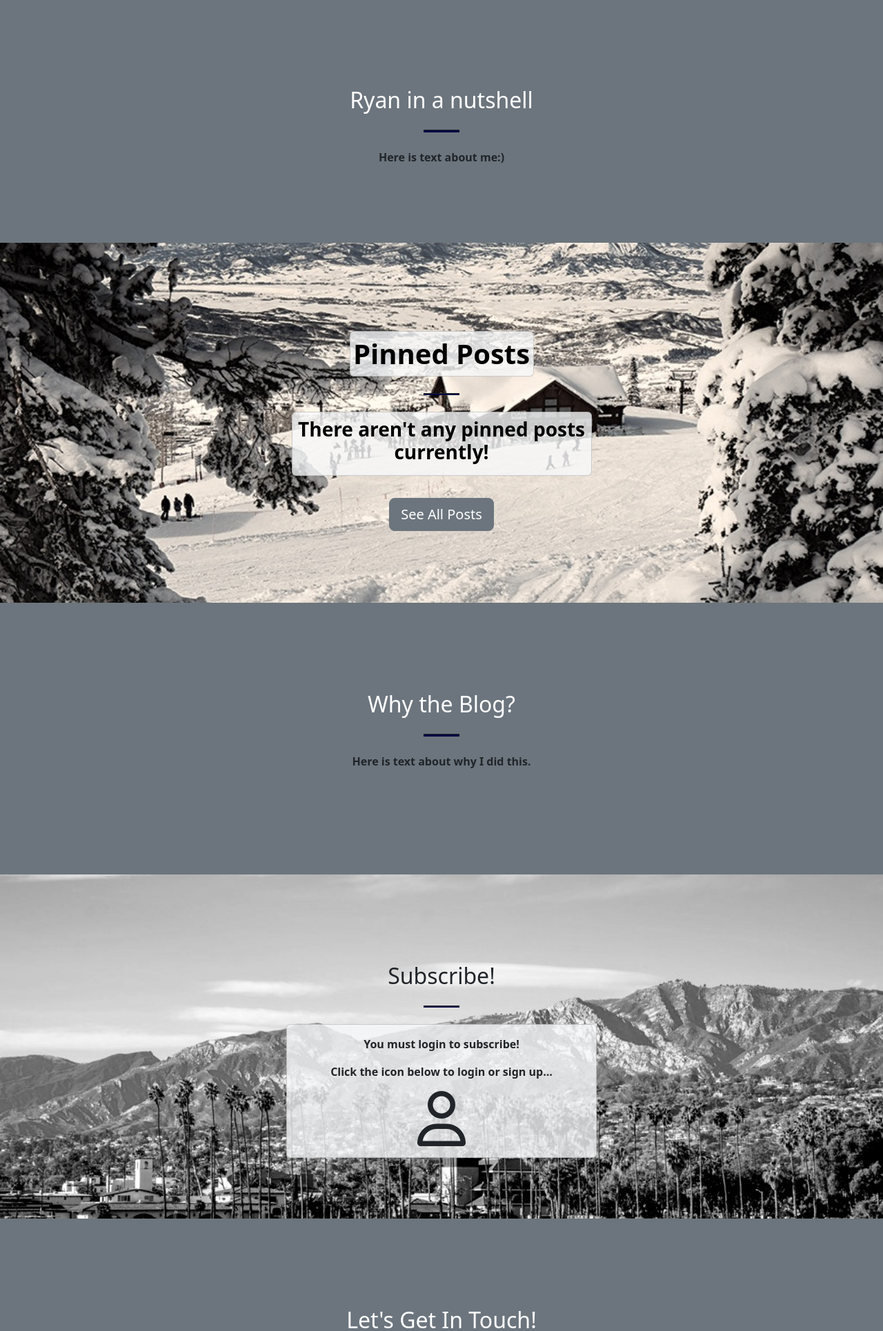
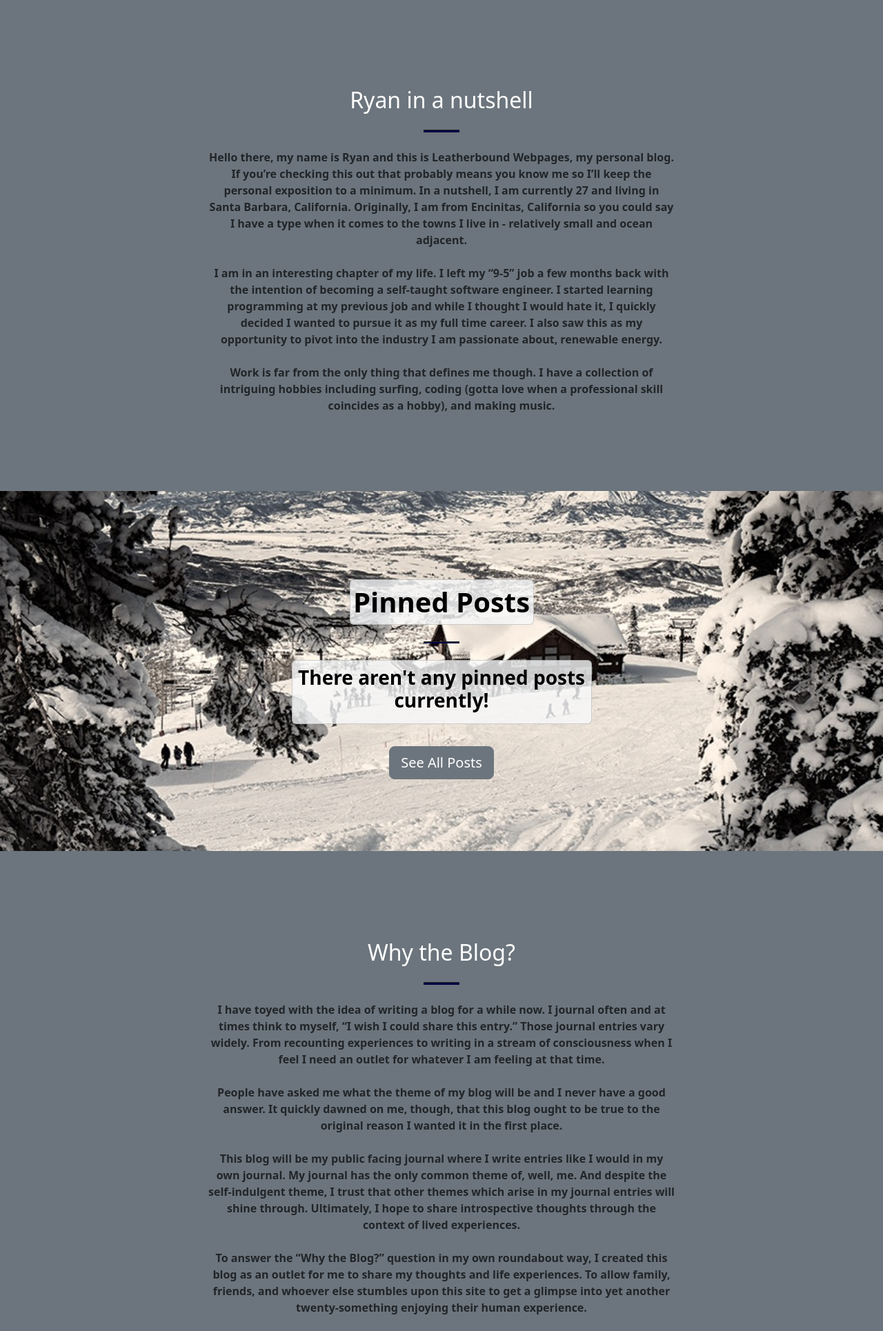
Before and after one commit to ryzinn18/PersonalBlog, a Flask app: page / in a window 1280 px wide. Shown: the part 802-2732 px from the top of the page at 69% size. Run offline with Flask 3, Linux system fonts and the light colour scheme; data that the repository does not hold is empty; some libraries are stand-ins or nearby versions.

Commit message:
Updated text for home page.

```diff
--- a/website/templates/raw_content/home-about.html
+++ b/website/templates/raw_content/home-about.html
@@ -1 +1,7 @@
-<p class="text-white-75 mb-4">Here is text about me:)</p>
+<p class="text-white-75 mb-4">
+Hello there, my name is Ryan and this is Leatherbound Webpages, my personal blog. If you’re checking this out that probably means you know me so I’ll keep the personal exposition to a minimum. In a nutshell, I am currently 27 and living in Santa Barbara, California. Originally, I am from Encinitas, California so you could say I have a type when it comes to the towns I live in - relatively small and ocean adjacent.
+<br><br>
+I am in an interesting chapter of my life. I left my “9-5” job a few months back with the intention of becoming a self-taught software engineer. I started learning programming at my previous job and while I thought I would hate it, I quickly decided I wanted to pursue it as my full time career. I also saw this as my opportunity to pivot into the industry I am passionate about, renewable energy.
+<br><br>
+Work is far from the only thing that defines me though. I have a collection of intriguing hobbies including surfing, coding (gotta love when a professional skill coincides as a hobby), and making music.
+</p>
--- a/website/templates/raw_content/home-motivation.html
+++ b/website/templates/raw_content/home-motivation.html
@@ -1 +1,9 @@
-<p class="text-white-75 mb-4">Here is text about why I did this.</p>
+<p class="text-white-75 mb-4">
+I have toyed with the idea of writing a blog for a while now. I journal often and at times think to myself, “I wish I could share this entry.” Those journal entries vary widely. From recounting experiences to writing in a stream of consciousness when I feel I need an outlet for whatever I am feeling at that time.
+<br><br>
+People have asked me what the theme of my blog will be and I never have a good answer. It quickly dawned on me, though, that this blog ought to be true to the original reason I wanted it in the first place.
+<br><br>
+This blog will be my public facing journal where I write entries like I would in my own journal. My journal has the only common theme of, well, me. And despite the self-indulgent theme, I trust that other themes which arise in my journal entries will shine through. Ultimately, I hope to share introspective thoughts through the context of lived experiences.
+<br><br>
+To answer the “Why the Blog?” question in my own roundabout way, I created this blog as an outlet for me to share my thoughts and life experiences. To allow family, friends, and whoever else stumbles upon this site to get a glimpse into yet another twenty-something enjoying their human experience.
+</p>
```
